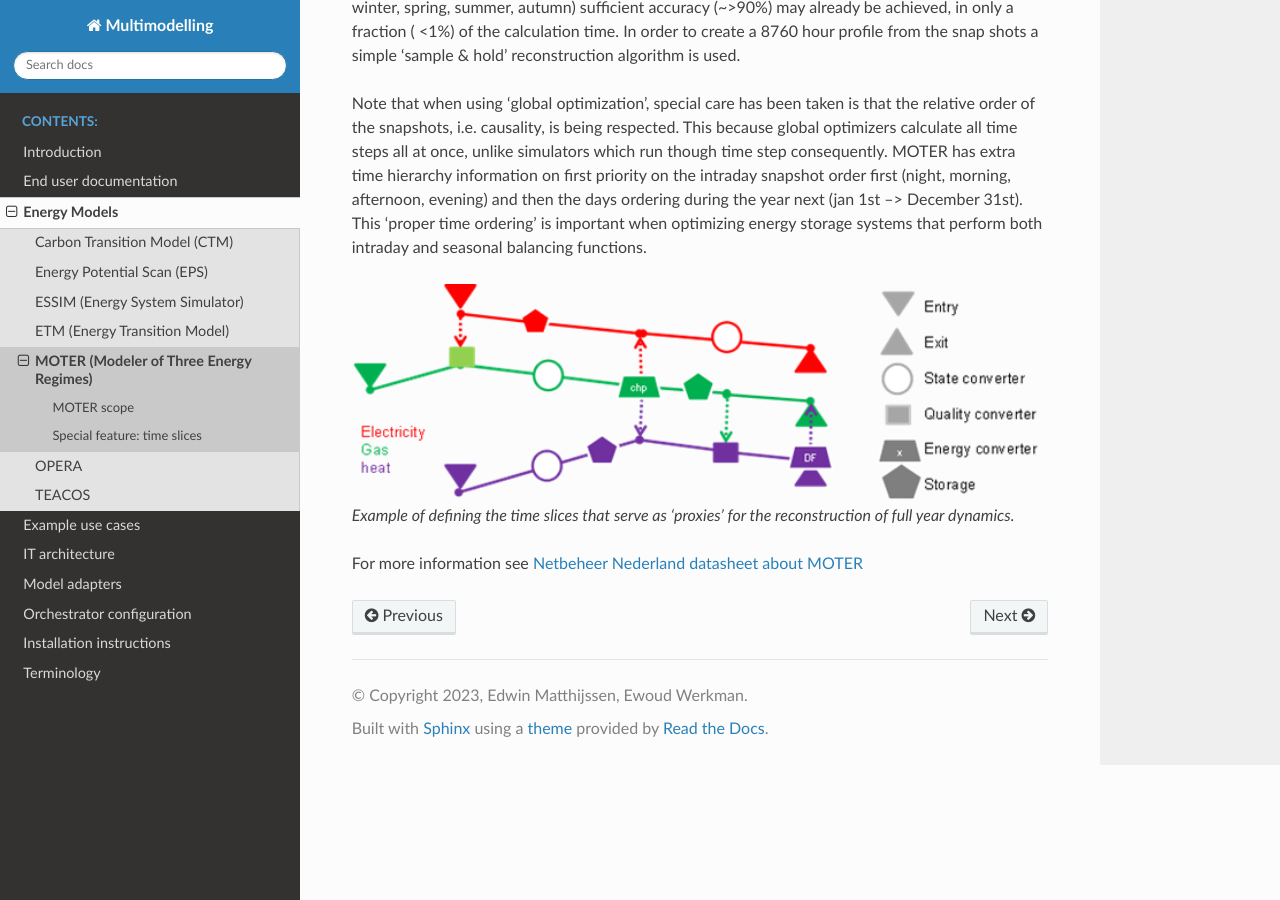
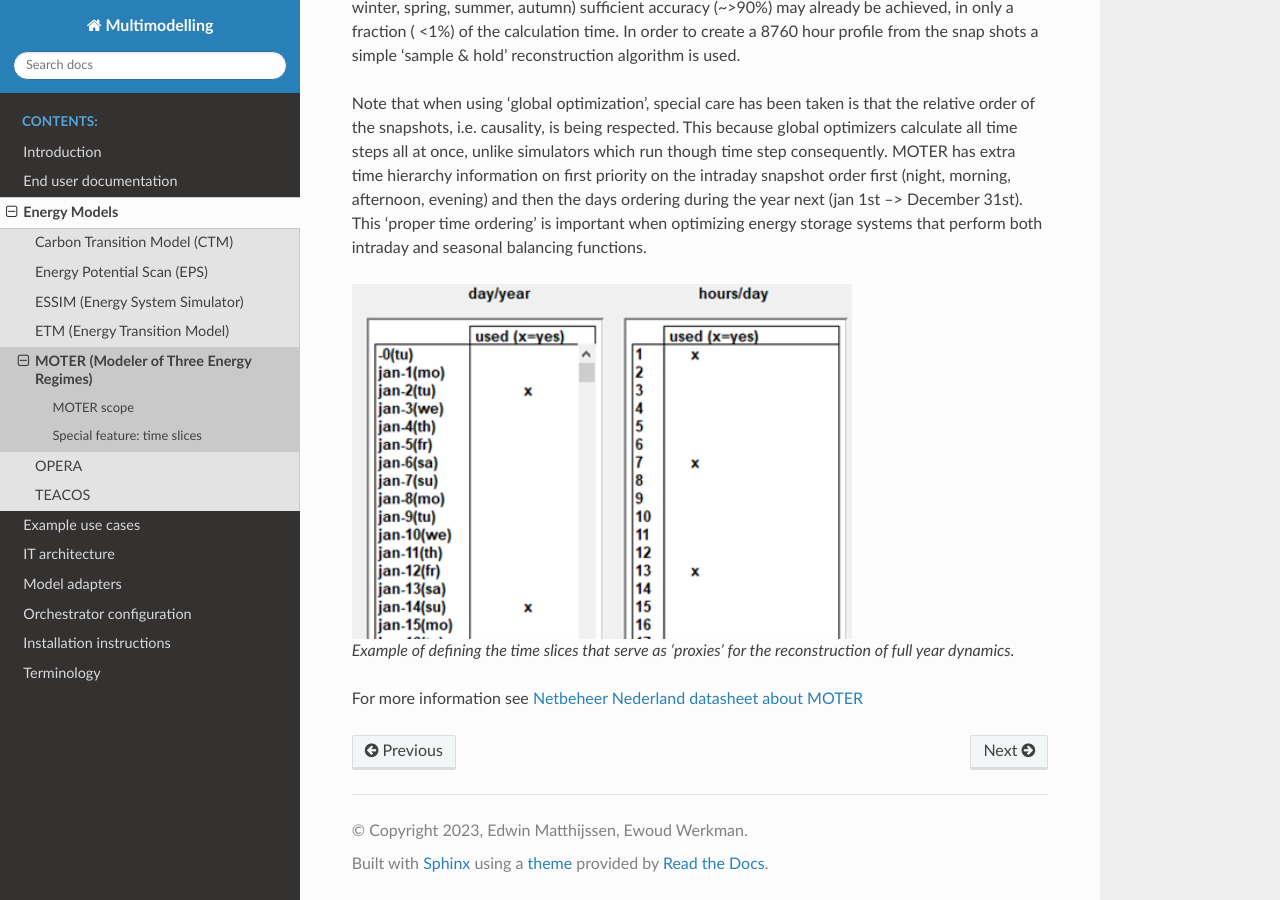
Before and after one commit to SomadSahoo/Documentation, a Sphinx documentation site: the page built from docs/source/energy_models/MOTER/index.rst, in a window 1280 px wide and 900 px high, scrolled down 3415 px. Built offline with Sphinx 7.4.7 and the Read the Docs theme 2.0.0, drawn with Linux system fonts in a browser that asks for light colours.

Commit message:
Fix wrong picture

```diff
--- a/docs/source/energy_models/MOTER/index.rst
+++ b/docs/source/energy_models/MOTER/index.rst
@@ -139,8 +139,8 @@ intraday snapshot order first (night, morning, afternoon, evening) and then the
 1st –> December 31st). This 'proper time ordering' is important when optimizing energy storage systems that perform both
 intraday and seasonal balancing functions.
 
-.. figure:: images/MOTER-model.png
-   :width: 800
+.. figure:: images/Time-slices.png
+   :width: 500
    :alt: Example of defining the time slices that serve as 'proxies' for the reconstruction of full year dynamics.
 
    Example of defining the time slices that serve as 'proxies' for the reconstruction of full year dynamics.
```
